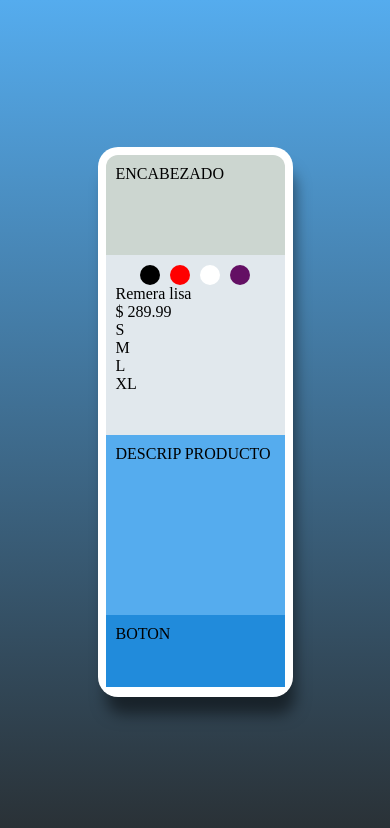
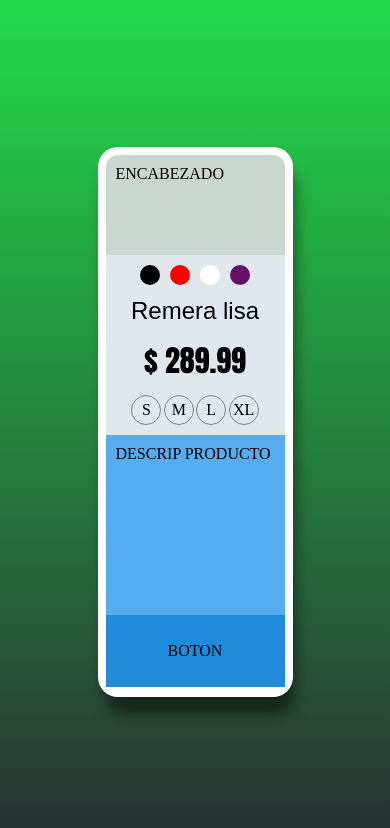
Before and after one commit to RubenFerraris/tp_1_pp_jueves, a plain HTML site: page index.html in a window 390 px wide. Drawn offline with Linux system fonts and the light colour scheme.

Commit message:
mejorado

```diff
--- a/styles.css
+++ b/styles.css
@@ -2,6 +2,8 @@
     margin: 0;
     padding: 0;
     box-sizing: border-box;
+    list-style: none;
+    transition: all 2s ease-in-out;
 }
 
 body{
@@ -30,8 +32,8 @@ body{
 
     display: grid;
     place-items: center;
-
-& .tarjeta{
+}
+.tarjeta{
     height: 550px;
     width: 50%;
     max-width: 350px;
@@ -39,8 +41,8 @@ body{
     border-radius: 20px;
     padding: 8px;
     box-shadow: 5px 20px 15px -3px rgba(0, 0, 0, 0.5);
-
-    & .encabezado{
+}
+ .encabezado{
         height: 100px;
         width: 100%;
         background-color: #ccd6d0;
@@ -48,50 +50,104 @@ body{
         padding: 10px;
     }
 
-    & .producto{
+ .producto{
         height: 180px;
         width: 100%;
         background-color: #e1e8ed;
         padding: 10px;
+        display: flex;
+        justify-content: space-between;
+        align-items: center;
+        flex-direction: column;
 
-    & ul.sel_colores{
+ }
+ ul.sel_colores{
         display: flex;
         justify-content: center;
         gap: 10px;
-
-        & li{
+ }
+ ul.sel_colores li{
             height: 20px;
             width: 20px;
             border-radius: 50%;
             list-style: none;
         }
 
-        & li:hover{
+        ul.sel_colores li:hover{
             transform: scale(1.1);
             cursor: pointer;
             list-style: none;
         }
-    }
-    }
 
-    & .desc_prod{
+
+
+.desc_prod{
         height: 180px;
         width: 100%;
         background-color: #55acee;
         padding: 10px;
     }
-
-    & .botonera{
+.botonera{
         height: 72px;
         width: 100%;
         background-color: #218bdb;
         padding: 10px;
     }
-}
-}
-li{
+
+
+    ul.sel_colores li{
     list-style: none;
 }
-/* & span{
-    background-color: red;
-} */
+.producto span{
+    font-family: Arial, Helvetica, sans-serif;
+    font-size: 24px;
+}
+.producto .precio{
+    font-family: Impact, Haettenschweiler, 'Arial Narrow Bold', sans-serif;
+    font-size: 30px;
+}
+.producto .talles{
+    display: flex;
+    flex-direction:row ;
+    justify-content: space-between;
+    width: 80%;
+}
+ul.talles li{
+    border: solid 1px gray;
+    width: 30px;
+    height: 30px;
+    display: grid;
+    place-items: center;
+    border-radius: 50%;
+    transition: all 0.2s ease-in-out;
+}
+ul.talles li:hover{
+background-color: grey;
+color: white;
+cursor: pointer;
+transform: scale(1.26);
+
+}
+.botonera{
+    display: grid;
+    place-items: center;
+}
+.botonera button{
+    padding: 5px 15px;
+border-radius: 20px;
+border: 0;
+font-size: 18px;
+}
+button:hover{
+    background-color: violet;
+    color: white;
+    box-shadow: 0 0 15px -3px black;
+    cursor: pointer;
+}
+.flex{display: flex; justify-content: space-between;}
+.fondo-rojo{background-color: chartreuse;}
+@media screen and (max-width: 600px){
+    .container{
+        background: linear-gradient(#21db49 0%, #292f33 100%);
+    }
+}
```
